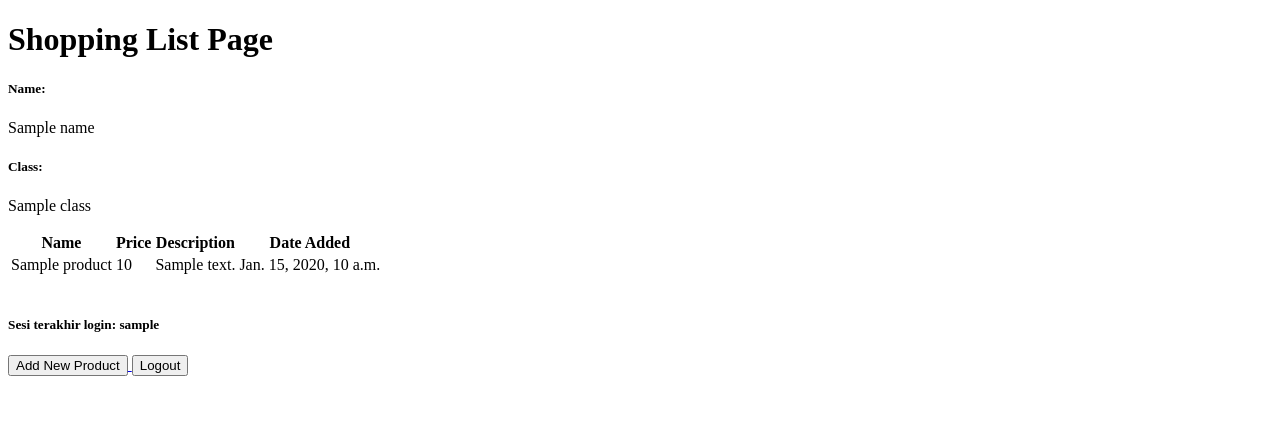
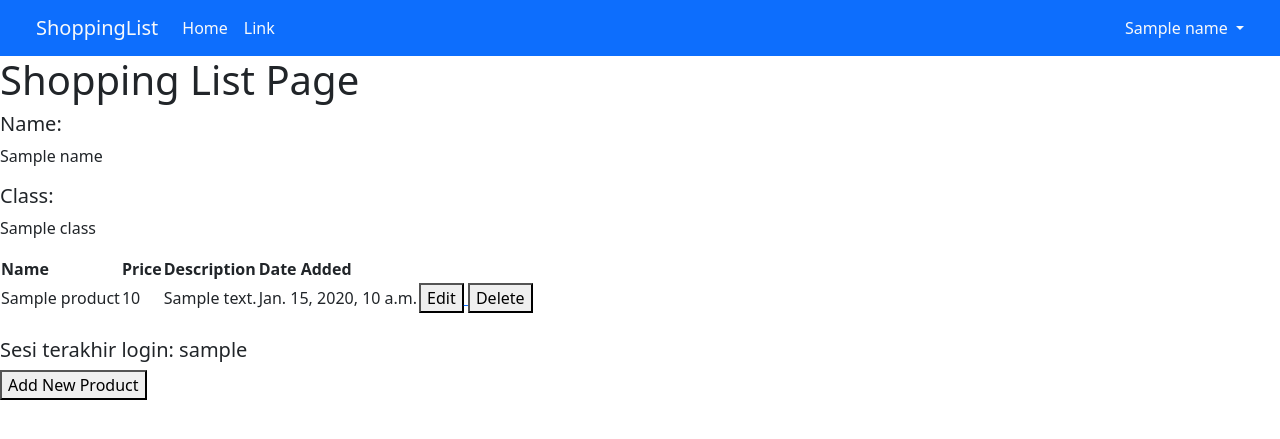
Before and after one commit to fathanadhitama/shopping-list, a Django app: template main/templates/main.html in a window 1280 px wide. Shown: the top 439 px of the page. Run offline with Django 4.2, Linux system fonts and the light colour scheme; the template is opened without the code that fills it: most values are stand-ins (such as "Sample title", 1, 10 or a date in 2020).

Commit message:
Tutorial 4

```diff
--- a/main/templates/main.html
+++ b/main/templates/main.html
@@ -1,6 +1,36 @@
 {% extends 'base.html' %}
 
 {% block content %}
+
+    <nav class="navbar navbar-expand-lg bg-primary text-light px-4">
+        <div class="container-fluid">
+        <a class="navbar-brand text-light" href="/">ShoppingList</a>
+        <button class="navbar-toggler" type="button" data-bs-toggle="collapse" data-bs-target="#navbarSupportedContent" aria-controls="navbarSupportedContent" aria-expanded="false" aria-label="Toggle navigation">
+            <span class="navbar-toggler-icon"></span>
+        </button>
+        <div class="collapse navbar-collapse" id="navbarSupportedContent">
+            <ul class="navbar-nav me-auto mb-2 mb-lg-0">
+            <li class="nav-item">
+                <a class="nav-link active text-light" aria-current="page" href="#">Home</a>
+            </li>
+            <li class="nav-item">
+                <a class="nav-link text-light" href="#">Link</a>
+            </li>
+        </ul>
+        <div class="nav-item dropdown">
+            <a class="nav-link dropdown-toggle" href="#" role="button" data-bs-toggle="dropdown" aria-expanded="false">
+            {{name}}
+            </a>
+            <ul class="dropdown-menu dropdown-menu-end">
+            <li><a class="dropdown-item" href="#">Profile</a></li>
+            <li><a class="dropdown-item" href="#">Settings</a></li>
+            <li><hr class="dropdown-divider"></li>
+            <li><a class="dropdown-item text-danger" href="{% url 'main:logout' %}">Logout</a></li>
+            </ul>
+        </div>
+        </div>
+        </div>
+    </nav>
     <h1>Shopping List Page</h1>
 
     <h5>Name:</h5>
@@ -25,6 +55,18 @@
                 <td>{{product.price}}</td>
                 <td>{{product.description}}</td>
                 <td>{{product.date_added}}</td>
+                <td>
+                    <a href="{% url 'main:edit_product' product.pk %}">
+                        <button>
+                            Edit
+                        </button>
+                    </a>
+                    <a href="{% url 'main:delete_product' product.pk %}">
+                          <button>
+                              Delete
+                          </button>
+                      </a>
+                </td>
             </tr>
         {% endfor %}
     </table>
@@ -38,10 +80,5 @@
             Add New Product
         </button>
     </a>
-    <a href="{% url 'main:logout' %}">
-        <button>
-            Logout
-        </button>
-    </a>
 
 {% endblock content %}
--- a/main/urls.py
+++ b/main/urls.py
@@ -1,6 +1,7 @@
 from django.urls import path
 from main.views import show_main, create_product
 from .views import show_xml,show_json, show_xml_by_id, show_json_by_id, register,login_user, logout_user
+from main.views import edit_product, delete_product
 
 app_name = 'main'
 
@@ -14,4 +15,6 @@ urlpatterns = [
     path('register/', register, name='register'),
     path('login/', login_user, name='login'),
     path('logout/',logout_user,name='logout'),
+    path('edit-product/<int:id>', edit_product, name='edit_product'),
+    path('delete-product/<int:id>', delete_product, name='delete_product'),
 ]
--- a/templates/base.html
+++ b/templates/base.html
@@ -2,13 +2,17 @@
 <!DOCTYPE html>
 <html lang="en">
     <head>
-        <meta charset="UTF-8" />
-        <meta
-            name="viewport"
-            content="width=device-width, initial-scale=1.0"
-        />
         {% block meta %}
+            <meta charset="UTF-8" />
+            <meta
+                name="viewport"
+                content="width=device-width, initial-scale=1.0"
+            />
         {% endblock meta %}
+        <link href="https://cdn.jsdelivr.net/npm/bootstrap@5.3.2/dist/css/bootstrap.min.css" rel="stylesheet" integrity="sha384-T3c6CoIi6uLrA9TneNEoa7RxnatzjcDSCmG1MXxSR1GAsXEV/Dwwykc2MPK8M2HN" crossorigin="anonymous">
+        <script src="https://code.jquery.com/jquery-3.6.0.min.js" integrity="sha384-KyZXEAg3QhqLMpG8r+J4jsl5c9zdLKaUk5Ae5f5b1bw6AUn5f5v8FZJoMxm6f5cH1" crossorigin="anonymous"></script>
+        <script src="https://cdn.jsdelivr.net/npm/@popperjs/core@2.11.8/dist/umd/popper.min.js" integrity="sha384-I7E8VVD/ismYTF4hNIPjVp/Zjvgyol6VFvRkX/vR+Vc4jQkC+hVqc2pM8ODewa9r" crossorigin="anonymous"></script>
+        <script src="https://cdn.jsdelivr.net/npm/bootstrap@5.3.2/dist/js/bootstrap.min.js" integrity="sha384-BBtl+eGJRgqQAUMxJ7pMwbEyER4l1g+O15P+16Ep7Q9Q+zqX6gSbd85u4mG4QzX+" crossorigin="anonymous"></script>
     </head>
 
     <body>
```
Also changed, not shown: main/templates/edit_product.html (added, +22 -0 lines), main/views.py (+23 -0 lines).
